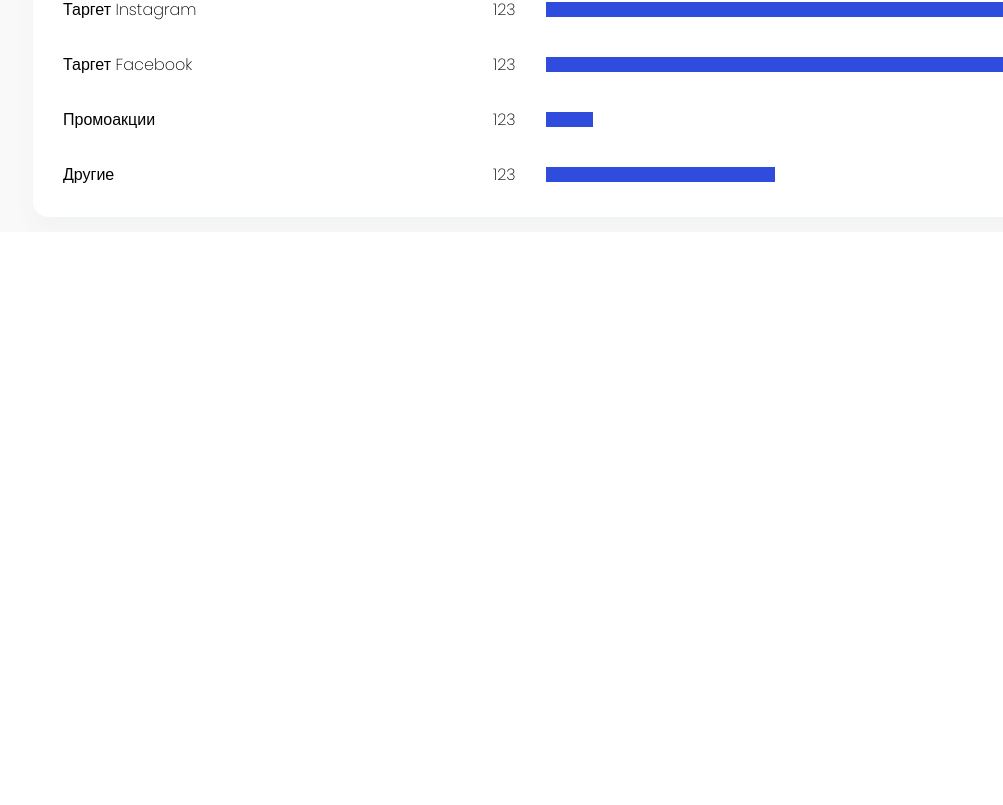
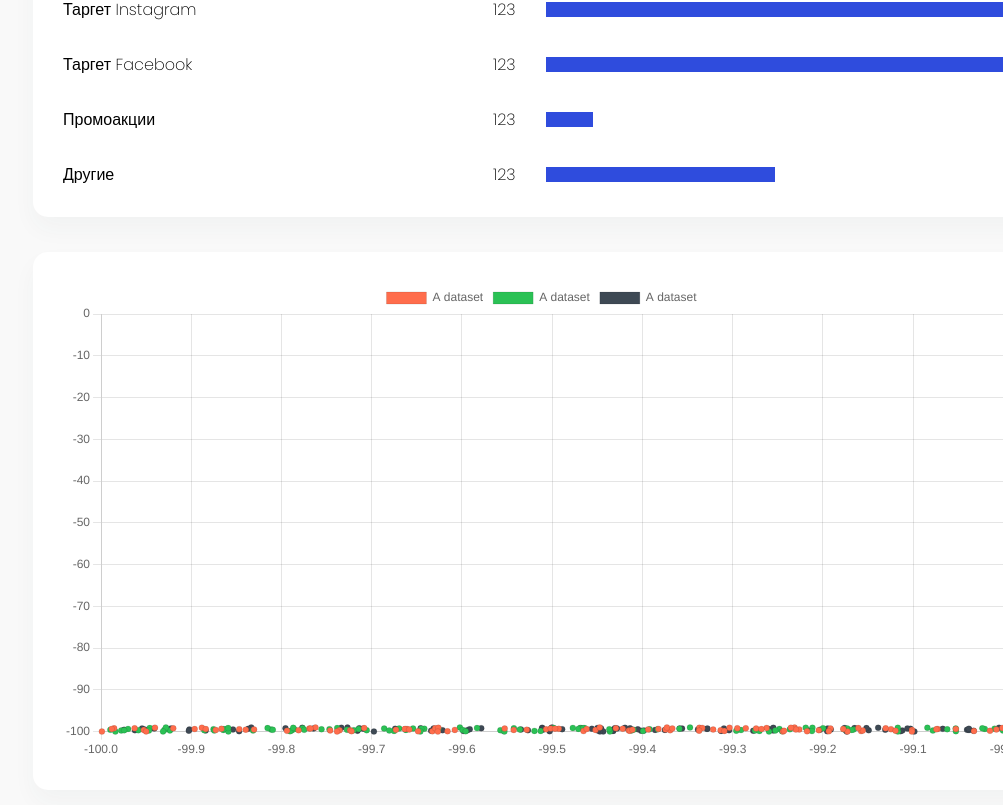
Before and after one commit to novecento050795/kuralay-project, a React (Create React App) app: page /analytics in a window 1280 px wide. Shown: the part 1682-2487 px from the top of the page, without its empty margins (277-1280 px from the left). Before the commit the page ends 1914 px from the top, so only its background shows below. Built offline with nearby package versions, Linux system fonts and the light colour scheme.

Commit message:
finished markup

```diff
--- a/package.json
+++ b/package.json
@@ -3,6 +3,9 @@
   "version": "0.1.0",
   "private": true,
   "dependencies": {
+    "@emotion/react": "^11.9.0",
+    "@emotion/styled": "^11.8.1",
+    "@mui/material": "^5.8.0",
     "@testing-library/jest-dom": "^5.16.4",
     "@testing-library/react": "^13.1.1",
     "@testing-library/user-event": "^13.5.0",
--- a/src/pages/analytics/analytics.js
+++ b/src/pages/analytics/analytics.js
@@ -10,10 +10,9 @@ import {
   LinearScale,
   PointElement,
   LineElement,
-  Title
+  Title,
 } from 'chart.js';
-import { Doughnut, Line } from 'react-chartjs-2';
-import { Link } from 'react-router-dom';
+import { Doughnut, Line, Scatter } from 'react-chartjs-2';
 
 ChartJS.register(
   ArcElement,
@@ -37,6 +36,14 @@ export let doughnutData = {
       ]
     },
   ],
+};
+
+export const scatterOptions = {
+  scales: {
+    y: {
+      beginAtZero: true,
+    },
+  },
 };
 
 export const lineChartOptions = {
@@ -95,6 +102,35 @@ export let lineChartData = {
       data: labels.map(month => Math.random(500)),
       borderColor: '#F0502E',
       backgroundColor: '#F0502E',
+    },
+  ],
+};
+
+export const scatterData = {
+  datasets: [
+    {
+      label: 'A dataset',
+      data: Array.from({ length: 100 }, () => ({
+        x: Math.random(200) - 100,
+        y: Math.random(200) - 100,
+      })),
+      backgroundColor: '#FF6D4C',
+    },
+    {
+      label: 'A dataset',
+      data: Array.from({ length: 100 }, () => ({
+        x: Math.random(200) - 100,
+        y: Math.random(200) - 100,
+      })),
+      backgroundColor: '#2BC155',
+    },
+    {
+      label: 'A dataset',
+      data: Array.from({ length: 100 }, () => ({
+        x: Math.random(200) - 100,
+        y: Math.random(200) - 100,
+      })),
+      backgroundColor: '#3E4954',
     },
   ],
 };
@@ -196,6 +232,9 @@ export default class Analytics extends React.Component {
               </div>
             </div>
           </div>
+          <div className='analytics-main-dashboards-revenue white-card'>
+            <Scatter options={scatterOptions} data={scatterData} />
+          </div>
         </div>
       </div>
     );
--- a/src/pages/orders/orders.css
+++ b/src/pages/orders/orders.css
@@ -40,6 +40,7 @@
 .orders-table-item-status {
   border-radius: 10px;
   padding: 3px 5px;
+  cursor: pointer;
 }
 
 .status-new {
--- a/src/pages/orders/orders.js
+++ b/src/pages/orders/orders.js
@@ -1,15 +1,24 @@
 import React from 'react';
 import DateRangePicker from '../../components/date-range-picker/dateRangePicker';
 import './orders.css';
-
-
+import Button from '@mui/material/Button';
+import Dialog from '@mui/material/Dialog';
+import DialogActions from '@mui/material/DialogActions';
+import DialogContent from '@mui/material/DialogContent';
+import DialogTitle from '@mui/material/DialogTitle';
+import InputLabel from '@mui/material/InputLabel';
+import MenuItem from '@mui/material/MenuItem';
+import FormControl from '@mui/material/FormControl';
+import Select from '@mui/material/Select';
 
 export default class Orders extends React.Component {
 
   constructor(props) {
     super(props);
     this.state = {
+      inputStatusDefault: 'new',
       page: 1,
+      showModal: false,
       orders: [
         {
           id: '#5552351',
@@ -711,6 +720,16 @@ export default class Orders extends React.Component {
     }
   }
 
+  handleOpen = (order) => {
+    console.log(order)
+    this.setState({ showModal: true })
+  };
+  handleClose = () => this.setState({ showModal: false });
+  handleChange = (event) => {
+    this.setState({ inputStatusDefault: event.target.value });
+    console.log(event.target.value)
+  };
+
   onPageSelected(page, isAdd = false) {
 
     if (isAdd) {
@@ -774,7 +793,7 @@ export default class Orders extends React.Component {
                       <td>{order.location}</td>
                       <td>{order.amount}</td>
                       <td>
-                        <div className={
+                        <div onClick={() => this.handleOpen(order.id)} className={
                           'orders-table-item-status ' + (
                             order.status === 'new' ? 'status-new' :
                               (
@@ -828,6 +847,29 @@ export default class Orders extends React.Component {
             </div>
           </div>
         </div>
+
+        <Dialog open={this.state.showModal} onClose={this.handleClose}>
+          <DialogTitle>Изменение статуса</DialogTitle>
+          <DialogContent>
+          <FormControl fullWidth>
+            <Select
+              labelId="demo-simple-select-label"
+              id="demo-simple-select"
+              value={this.state.inputStatusDefault}
+              label="Age"
+              onChange={this.handleChange}
+            >
+              <MenuItem value={'new'}>Новый</MenuItem>
+              <MenuItem value={'delivery'}>На доставке</MenuItem>
+              <MenuItem value={'done'}>Доставлено</MenuItem>
+            </Select>
+          </FormControl>
+          </DialogContent>
+          <DialogActions>
+            <Button onClick={this.handleClose}>Отмена</Button>
+            <Button onClick={this.handleClose}>ОК</Button>
+          </DialogActions>
+        </Dialog>
       </div>
     );
   }
```
Also changed, not shown: 1 other file (tests, documents, lock files or other folders).
